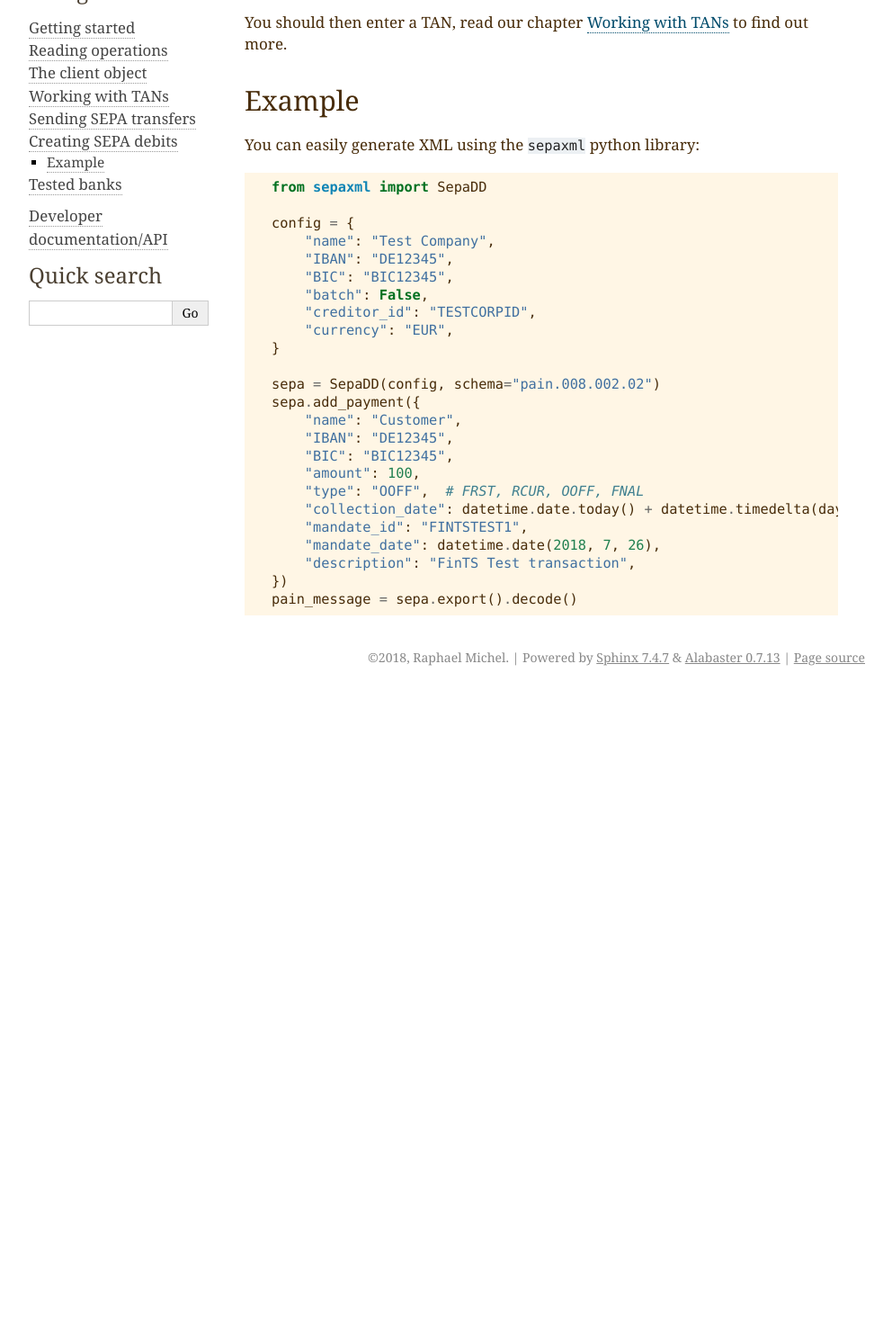
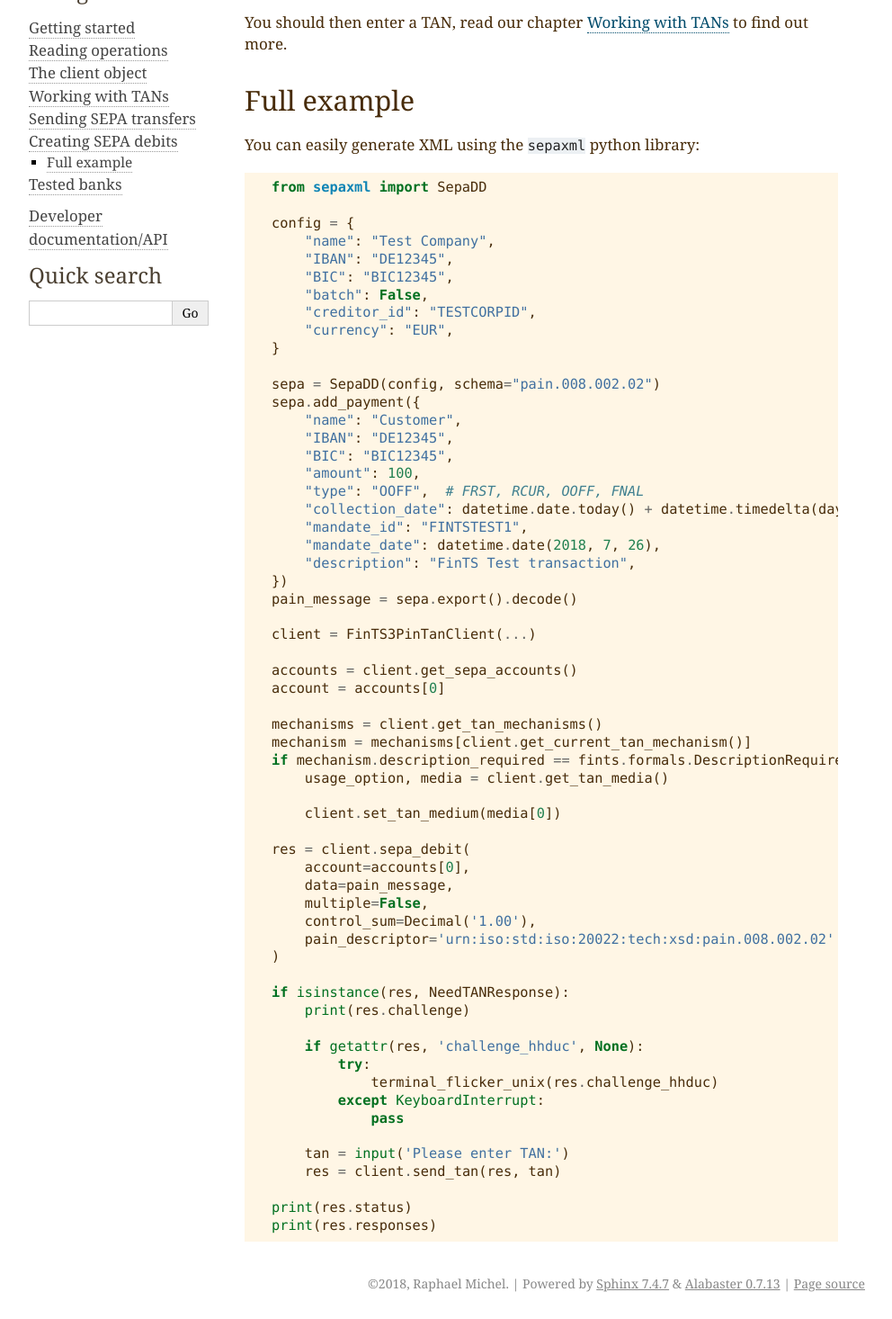
Before and after one commit to raphaelm/python-fints, a Sphinx documentation site: the page built from docs/debits.rst, in a window 1280 px wide, cut to the strip 250-1716 px from the top of the page. Shown: the whole strip at 90% size, without its empty margins (148-1140 px from the left). Built offline with Sphinx 7.4.7, drawn with Linux system fonts in a browser that asks for light colours; before the commit the page ends 1020 px from its top, so only the background shows below that.

Commit message:
Improve documentation

```diff
--- a/docs/client.rst
+++ b/docs/client.rst
@@ -2,6 +2,8 @@
 
 The client object
 =================
+
+.. _client-state:
 
 Storing and restoring client state
 ----------------------------------
@@ -66,6 +68,7 @@ For transactions involving TANs it may be required by the bank to issue both ste
 within the same dialog. In this case it's mandatory to use a standing dialog, because otherwise each
 step would be issued in its own, implicit, dialog.
 
+.. _client-dialog-state:
 
 Storing and restoring dialog state
 ----------------------------------
--- a/docs/debits.rst
+++ b/docs/debits.rst
@@ -9,8 +9,8 @@ You can submit a SEPA debit XML file to the bank with the ``sepa_debit`` method:
 
 You should then enter a TAN, read our chapter :ref:`tans` to find out more.
 
-Example
--------
+Full example
+------------
 
 You can easily generate XML using the ``sepaxml`` python library:
 
@@ -40,3 +40,38 @@ You can easily generate XML using the ``sepaxml`` python library:
         "description": "FinTS Test transaction",
     })
     pain_message = sepa.export().decode()
+
+    client = FinTS3PinTanClient(...)
+
+    accounts = client.get_sepa_accounts()
+    account = accounts[0]
+
+    mechanisms = client.get_tan_mechanisms()
+    mechanism = mechanisms[client.get_current_tan_mechanism()]
+    if mechanism.description_required == fints.formals.DescriptionRequired.MUST:
+        usage_option, media = client.get_tan_media()
+
+        client.set_tan_medium(media[0])
+
+    res = client.sepa_debit(
+        account=accounts[0],
+        data=pain_message,
+        multiple=False,
+        control_sum=Decimal('1.00'),
+        pain_descriptor='urn:iso:std:iso:20022:tech:xsd:pain.008.002.02'
+    )
+
+    if isinstance(res, NeedTANResponse):
+        print(res.challenge)
+
+        if getattr(res, 'challenge_hhduc', None):
+            try:
+                terminal_flicker_unix(res.challenge_hhduc)
+            except KeyboardInterrupt:
+                pass
+
+        tan = input('Please enter TAN:')
+        res = client.send_tan(res, tan)
+
+    print(res.status)
+    print(res.responses)
--- a/docs/reading.rst
+++ b/docs/reading.rst
@@ -9,7 +9,6 @@ The most simple method allows you to get all bank accounts that your user has ac
 .. autoclass:: fints.client.FinTS3Client
    :noindex:
    :members: get_sepa_accounts
-   :noindex:
 
 This method will return a list of named tuples of the following type:
 
@@ -61,7 +60,6 @@ Fetching holdings
 You can fetch the holdings of an account with the ``get_holdings`` method:
 
 .. autoclass:: fints.client.FinTS3Client
-   :noindex:
    :members: get_holdings
    :noindex:
 
--- a/docs/transfers.rst
+++ b/docs/transfers.rst
@@ -21,8 +21,8 @@ If you want to use advanced methods, you can supply your own SEPA XML:
    :members: sepa_transfer
    :noindex:
 
-Example
--------
+Full example
+------------
 
 .. code-block:: python
 
```
Also changed, not shown: other parts of docs/client.rst (+1 -1 lines), docs/tans.rst (+42 -41 lines), 1 other file.
